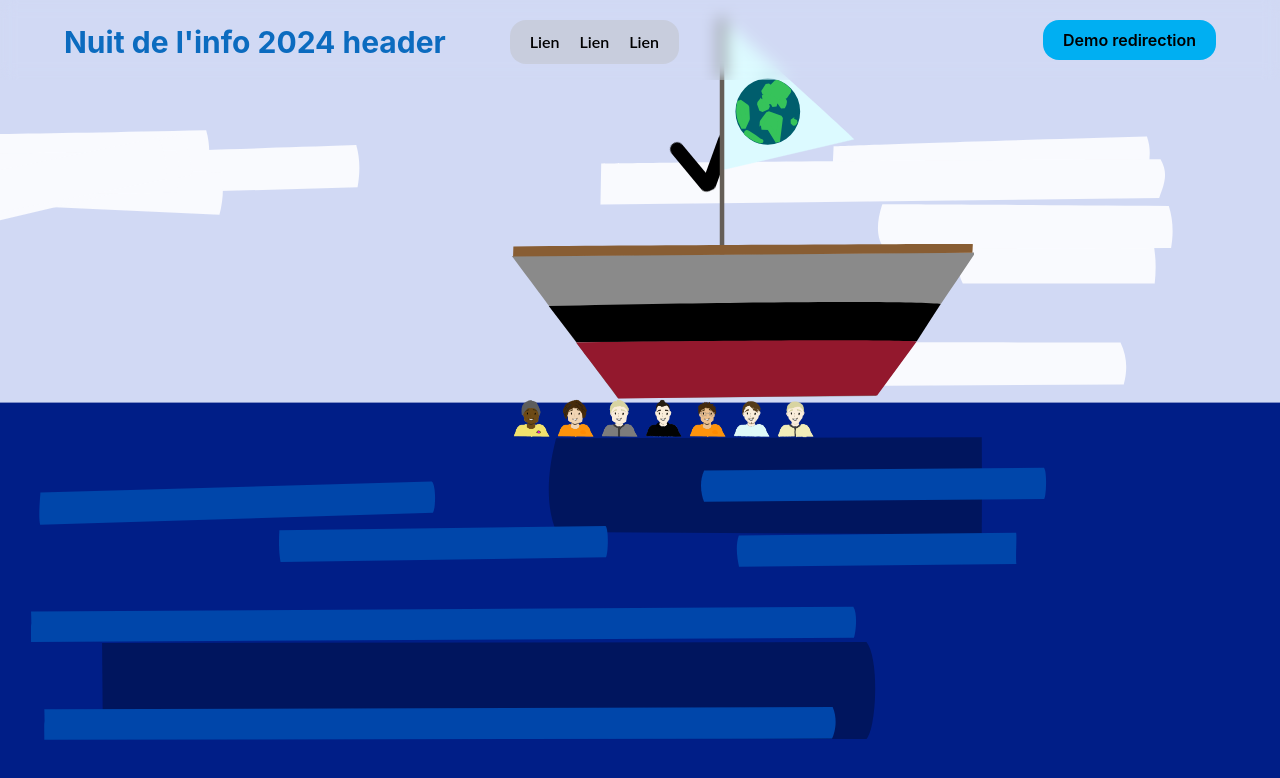
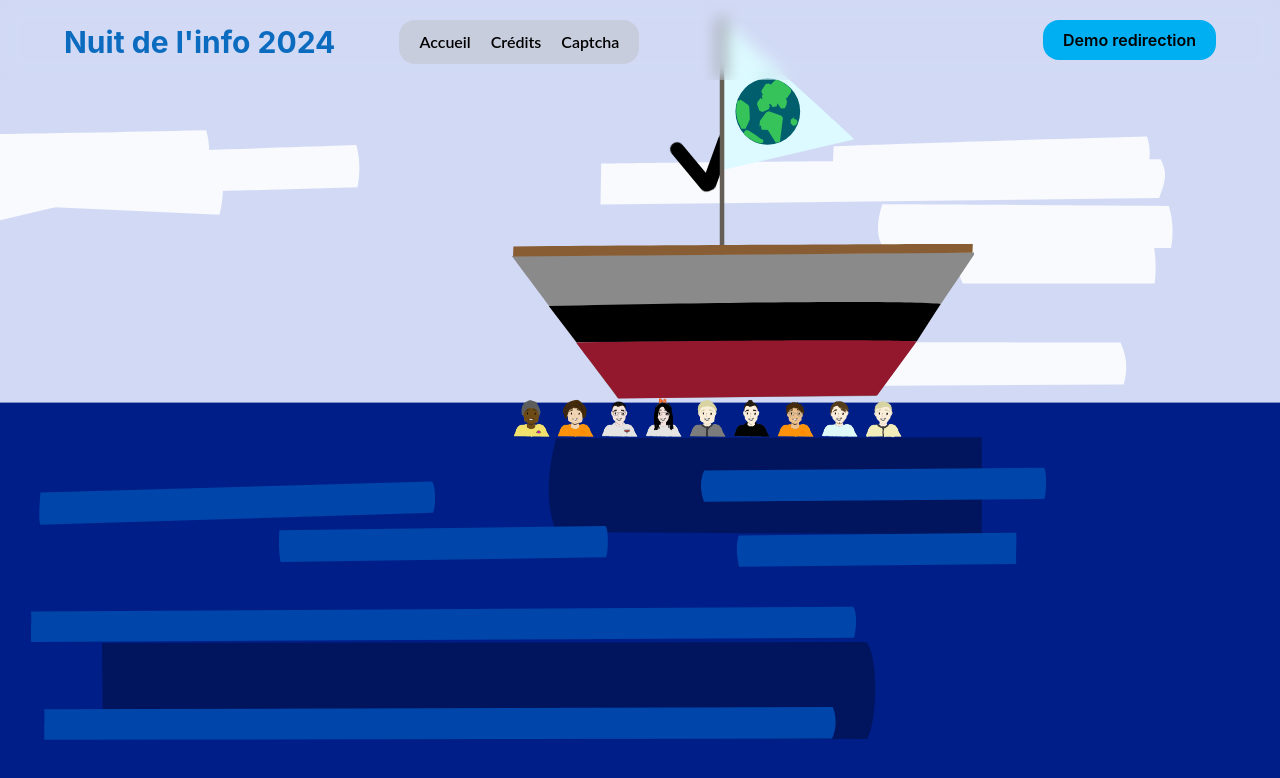
Before and after one commit to Limit-Breker/Nuit-Info-2024, a React (Create React App) app: page /credit in a window 1280 px wide. Shown: the top 778 px of the page. Built offline with nearby package versions, Linux system fonts and the light colour scheme; a web font is replaced by a local one.

Commit message:
update credits and header

```diff
--- a/src/App.tsx
+++ b/src/App.tsx
@@ -15,7 +15,6 @@ const App: React.FC = () => {
                 <div className="content">
                     <Routes>
                         <Route path="/" element={<Accueil />} />
-                        <Route path="/test" element={<Test />} />
                         <Route path="/credit" element={<Credit />} />
                         <Route path="*" element={<h1>404 - Page non trouvée</h1>} />
                     </Routes>
--- a/src/components/header_footer/headerAccueil.tsx
+++ b/src/components/header_footer/headerAccueil.tsx
@@ -15,11 +15,11 @@ const HeaderAccueil: React.FC<HeaderProps> = ({ }) => {
     return (
         <header className="bg-none backdrop-blur text-font_color p-4 pt-5 h-10p flex justify-between px-16 fixed top-0 left-0 w-full z-50">
             <div className="flex items-center justify-center gap-x-16">
-                <h1 className="text-3xl font-bold text-normal-blue">Nuit de l'info 2024 header</h1>
+                <h1 className="text-3xl font-bold text-normal-blue">Nuit de l'info 2024</h1>
                 <div className="flex items-center justify-center gap-x-5 bg-light-gray/40 px-5 py-2.5 rounded-jb">
-                    <Link to="/" className="text-black hover:text-normal-blue transition-colors font-Lato font-semibold text-base">Lien</Link>
-                    <Link to="/" className="text-black hover:text-normal-blue transition-colors font-Lato font-semibold text-base">Lien</Link>
-                    <Link to="/" className="text-black hover:text-normal-blue transition-colors font-Lato font-semibold text-base">Lien</Link>
+                    <Link to="/" className="text-black hover:text-normal-blue transition-colors font-Lato font-semibold text-base">Accueil</Link>
+                    <Link to="/credit" className="text-black hover:text-normal-blue transition-colors font-Lato font-semibold text-base">Crédits</Link>
+                    <Link to="/captcha" className="text-black hover:text-normal-blue transition-colors font-Lato font-semibold text-base">Captcha</Link>
                 </div>
             </div>
             <Confirm title="Demo redirection" couleur="blue" onClick={toTest} />
--- a/src/constants/images.js
+++ b/src/constants/images.js
@@ -5,6 +5,8 @@ const titou2 = `${process.env.PUBLIC_URL}/images/perso/titou2.png`;
 const nisnis = `${process.env.PUBLIC_URL}/images/perso/nisnis.png`;
 const cricri = `${process.env.PUBLIC_URL}/images/perso/cricri.png`;
 const simsi = `${process.env.PUBLIC_URL}/images/perso/simsi.png`;
+const roro = `${process.env.PUBLIC_URL}/images/perso/roro.png`;
+const celia = `${process.env.PUBLIC_URL}/images/perso/celia.png`;
 
 export const persos = {
     nail,
@@ -14,4 +16,6 @@ export const persos = {
     nisnis,
     cricri,
     simsi,
+    roro,
+    celia,
 };
--- a/src/pages/credit/liste_perso.tsx
+++ b/src/pages/credit/liste_perso.tsx
@@ -29,22 +29,22 @@ const ListePerso: React.FC = () => {
         popupState: false,
         image: persos.nisnis
     },
-    // {
-    //     title: "Romain BOUÏSSOU",
-    //     role: ["Scénariste designer"],
-    //     github: ["uNastyy"],
-    //     linkedin: ["romain-bouissou"],
-    //     popupState: false,
-    //     image: persos.
-    // },
-    // {
-    //     title: "Célia TOGNINI",
-    //     role: ["Scénariste designer"],
-    //     github: ["Cemailla"],
-    //     linkedin: ["célia-tognini-8ab182264"],
-    //     popupState: false,
-    //     image: persos.
-    // },
+    {
+        title: "Romain BOUÏSSOU",
+        role: ["Scénariste designer"],
+        github: ["uNastyy"],
+        linkedin: ["romain-bouissou"],
+        popupState: false,
+        image: persos.roro
+    },
+    {
+        title: "Célia TOGNINI",
+        role: ["Scénariste designer"],
+        github: ["Cemailla"],
+        linkedin: ["célia-tognini-8ab182264"],
+        popupState: false,
+        image: persos.celia
+    },
     {
         title: "Cédric LONGUET",
         role: ["Employé polyvalent"],
```
Also changed, not shown: public/images/perso/celia.png (added), public/images/perso/roro.png (added).
